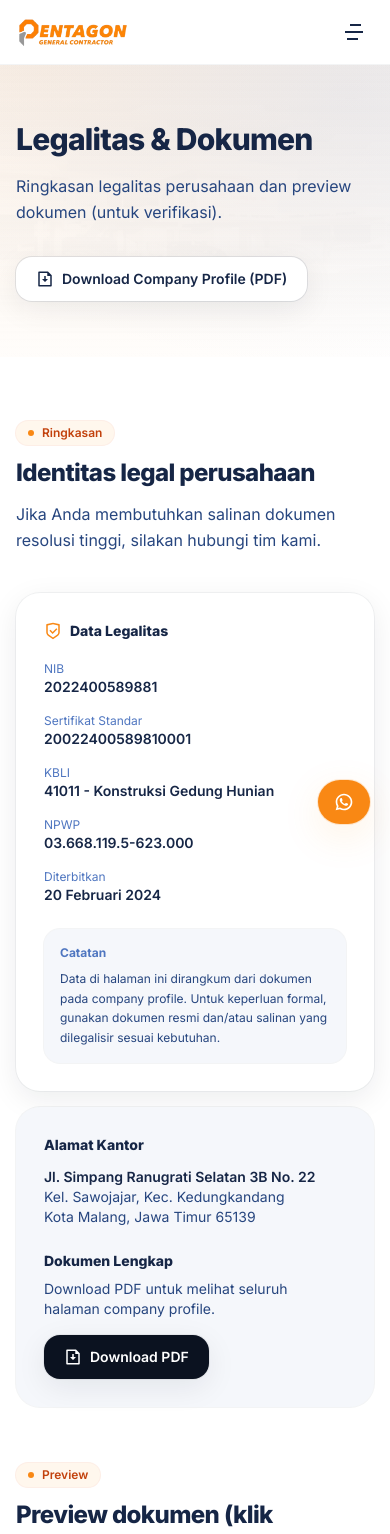
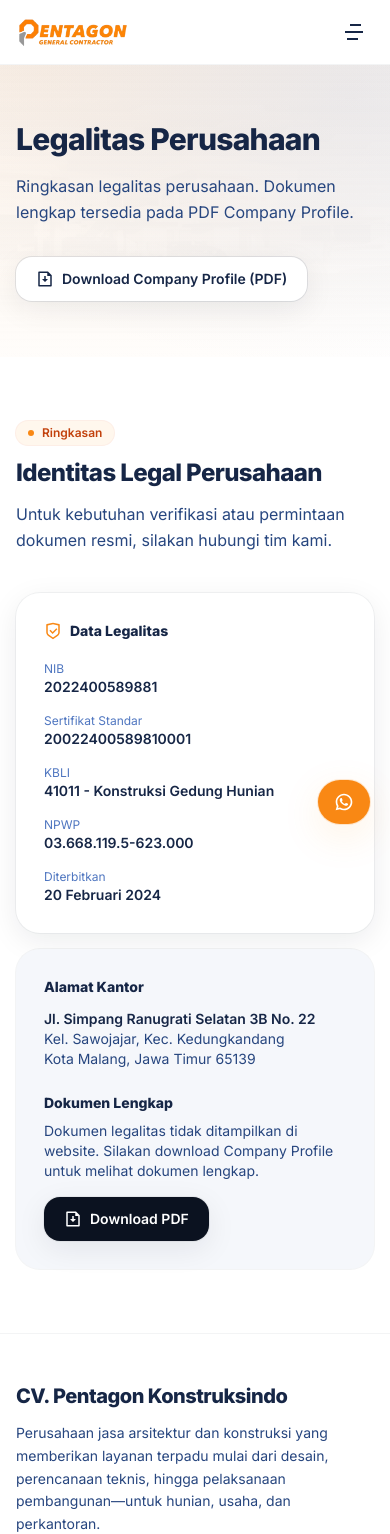
Before and after one commit to rozaqi02/pentagonkontraktor, a React (Create React App) app: page /legality in a window 390 px wide. Shown: the top 1534 px of the page. Built offline with nearby package versions, Linux system fonts and the light colour scheme.

Commit message:
pembaruan preview dokumen legalitas

```diff
--- a/src/pages/Legality.js
+++ b/src/pages/Legality.js
@@ -1,41 +1,23 @@
-import React, { useState } from "react";
-import { RiFileDownloadLine, RiImage2Line, RiShieldCheckLine } from "react-icons/ri";
+import React from "react";
+import { RiFileDownloadLine, RiShieldCheckLine } from "react-icons/ri";
 
 import SEO from "../components/SEO";
 import Container from "../components/Container";
 import PageHero from "../components/PageHero";
 import SectionHeader from "../components/SectionHeader";
 import Button from "../components/Button";
-import ImageLightbox from "../components/ImageLightbox";
-import Reveal from "../components/Reveal";
 
 import hero from "../assets/images/hero.jpg";
 import { company } from "../data/siteData";
 
-import nibImg from "../assets/images/legality/nib.jpg";
-import kbliImg from "../assets/images/legality/lampiran-kbli.jpg";
-import sertifikatImg from "../assets/images/legality/sertifikat-standar.jpg";
-import lampiranSertifikatImg from "../assets/images/legality/lampiran-sertifikat.jpg";
-
-const docItems = [
-  { title: "NIB (Perizinan Berusaha Berbasis Risiko)", src: nibImg },
-  { title: "Lampiran KBLI", src: kbliImg },
-  { title: "Sertifikat Standar", src: sertifikatImg },
-  { title: "Lampiran Sertifikat Standar", src: lampiranSertifikatImg }
-];
-
 export default function Legality() {
-  const [open, setOpen] = useState(false);
-  const [activeSrc, setActiveSrc] = useState(null);
-  const [activeTitle, setActiveTitle] = useState("Preview");
-
   return (
     <>
       <SEO title="Legalitas" path="/legality" />
 
       <PageHero
-        title="Legalitas & Dokumen"
-        desc="Ringkasan legalitas perusahaan dan preview dokumen (untuk verifikasi)."
+        title="Legalitas Perusahaan"
+        desc="Ringkasan legalitas perusahaan. Dokumen lengkap tersedia pada PDF Company Profile."
         image={hero}
       >
         <div className="flex flex-wrap gap-3">
@@ -49,11 +31,12 @@
         <Container>
           <SectionHeader
             eyebrow="Ringkasan"
-            title="Identitas legal perusahaan"
-            desc="Jika Anda membutuhkan salinan dokumen resolusi tinggi, silakan hubungi tim kami."
+            title="Identitas Legal Perusahaan"
+            desc="Untuk kebutuhan verifikasi atau permintaan dokumen resmi, silakan hubungi tim kami."
           />
 
           <div className="mt-10 grid gap-4 md:grid-cols-2">
+            {/* Data Legalitas */}
             <div className="rounded-3xl bg-white p-7 shadow-soft ring-1 ring-ink-900/5">
               <div className="flex items-center gap-2 text-sm font-extrabold text-ink-900">
                 <RiShieldCheckLine className="text-lg text-brand" />
@@ -63,48 +46,65 @@
               <div className="mt-5 grid gap-4 text-sm text-ink-700 sm:grid-cols-2">
                 <div>
                   <div className="text-xs text-ink-500">NIB</div>
-                  <div className="font-semibold text-ink-900">{company.legality.nib}</div>
+                  <div className="font-semibold text-ink-900">
+                    {company.legality.nib}
+                  </div>
                 </div>
+
                 <div>
                   <div className="text-xs text-ink-500">Sertifikat Standar</div>
-                  <div className="font-semibold text-ink-900">{company.legality.sertifikatStandar}</div>
+                  <div className="font-semibold text-ink-900">
+                    {company.legality.sertifikatStandar}
+                  </div>
                 </div>
+
                 <div className="sm:col-span-2">
                   <div className="text-xs text-ink-500">KBLI</div>
-                  <div className="font-semibold text-ink-900">{company.legality.kbli}</div>
+                  <div className="font-semibold text-ink-900">
+                    {company.legality.kbli}
+                  </div>
                 </div>
+
                 <div>
                   <div className="text-xs text-ink-500">NPWP</div>
-                  <div className="font-semibold text-ink-900">{company.legality.npwp}</div>
+                  <div className="font-semibold text-ink-900">
+                    {company.legality.npwp}
+                  </div>
                 </div>
+
                 <div>
                   <div className="text-xs text-ink-500">Diterbitkan</div>
-                  <div className="font-semibold text-ink-900">{company.legality.issuedAt}</div>
-                </div>
-              </div>
-
-              <div className="mt-6 rounded-2xl bg-ink-50 p-4 ring-1 ring-ink-900/5">
-                <div className="text-xs font-bold text-ink-500">Catatan</div>
-                <div className="mt-2 text-xs leading-relaxed text-ink-700">
-                  Data di halaman ini dirangkum dari dokumen pada company profile. Untuk keperluan formal,
-                  gunakan dokumen resmi dan/atau salinan yang dilegalisir sesuai kebutuhan.
+                  <div className="font-semibold text-ink-900">
+                    {company.legality.issuedAt}
+                  </div>
                 </div>
               </div>
             </div>
 
+            {/* Alamat + Download */}
             <div className="rounded-3xl bg-ink-50 p-7 ring-1 ring-ink-900/5">
-              <div className="text-sm font-extrabold text-ink-900">Alamat Kantor</div>
+              <div className="text-sm font-extrabold text-ink-900">
+                Alamat Kantor
+              </div>
+
               <div className="mt-3 text-sm text-ink-700">
-                <div className="font-semibold text-ink-900">{company.address.line1}</div>
+                <div className="font-semibold text-ink-900">
+                  {company.address.line1}
+                </div>
                 <div>{company.address.line2}</div>
                 <div>{company.address.line3}</div>
               </div>
 
               <div className="mt-6">
-                <div className="text-sm font-extrabold text-ink-900">Dokumen Lengkap</div>
+                <div className="text-sm font-extrabold text-ink-900">
+                  Dokumen Lengkap
+                </div>
+
                 <div className="mt-2 text-sm text-ink-700">
-                  Download PDF untuk melihat seluruh halaman company profile.
+                  Dokumen legalitas tidak ditampilkan di website.
+                  Silakan download Company Profile untuk melihat dokumen lengkap.
                 </div>
+
                 <div className="mt-4">
                   <Button href="/assets/company-profile.pdf" variant="primary">
                     <RiFileDownloadLine className="text-lg" /> Download PDF
@@ -113,50 +113,7 @@
               </div>
             </div>
           </div>
-
-          <div className="mt-14">
-            <SectionHeader
-              eyebrow="Preview"
-              title="Preview dokumen (klik untuk memperbesar)"
-              desc="Dokumen ditampilkan sebagai preview ringan. Klik untuk melihat ukuran lebih besar."
-            />
-
-            <div className="mt-10 grid gap-4 md:grid-cols-2">
-              {docItems.map((d, idx) => (
-                <Reveal key={d.title} delay={idx * 0.04}>
-                  <button
-                    className="focus-ring group overflow-hidden rounded-3xl bg-white shadow-soft ring-1 ring-ink-900/5"
-                    onClick={() => {
-                      setActiveSrc(d.src);
-                      setActiveTitle(d.title);
-                      setOpen(true);
-                    }}
-                    aria-label={"Buka " + d.title}
-                  >
-                    <div className="relative">
-                      <img
-                        src={d.src}
-                        alt={d.title}
-                        className="h-auto w-full object-cover transition duration-700 group-hover:scale-[1.01]"
-                        loading="lazy"
-                      />
-                      <div className="absolute inset-0 bg-gradient-to-t from-ink-900/35 via-transparent to-transparent opacity-0 transition group-hover:opacity-100" />
-                      <div className="absolute bottom-3 left-3 inline-flex items-center gap-2 rounded-full bg-white/10 px-3 py-1 text-xs font-bold text-white ring-1 ring-white/15 backdrop-blur">
-                        <RiImage2Line className="text-base" /> Klik untuk zoom
-                      </div>
-                    </div>
-                    <div className="px-6 py-4 text-left">
-                      <div className="text-sm font-extrabold text-ink-900">{d.title}</div>
-                      <div className="mt-1 text-xs text-ink-600">Preview</div>
-                    </div>
-                  </button>
-                </Reveal>
-              ))}
-            </div>
-          </div>
         </Container>
-
-        <ImageLightbox open={open} onClose={() => setOpen(false)} src={activeSrc} alt={activeTitle} />
       </section>
     </>
   );
```
